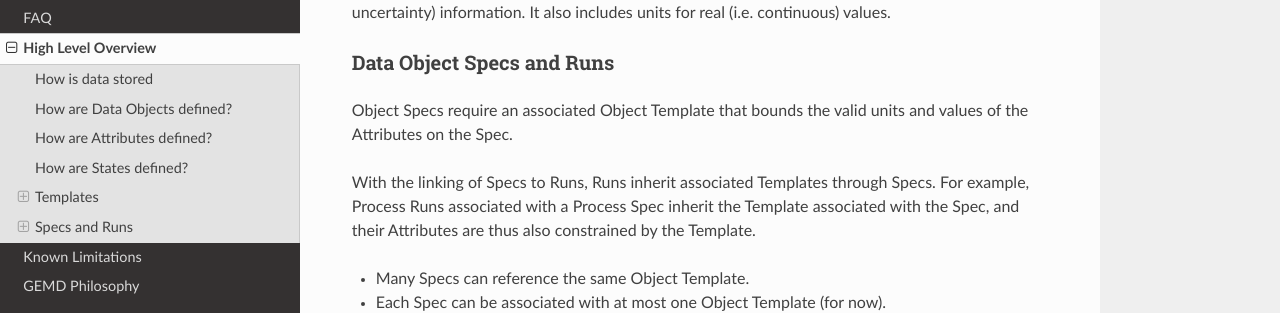
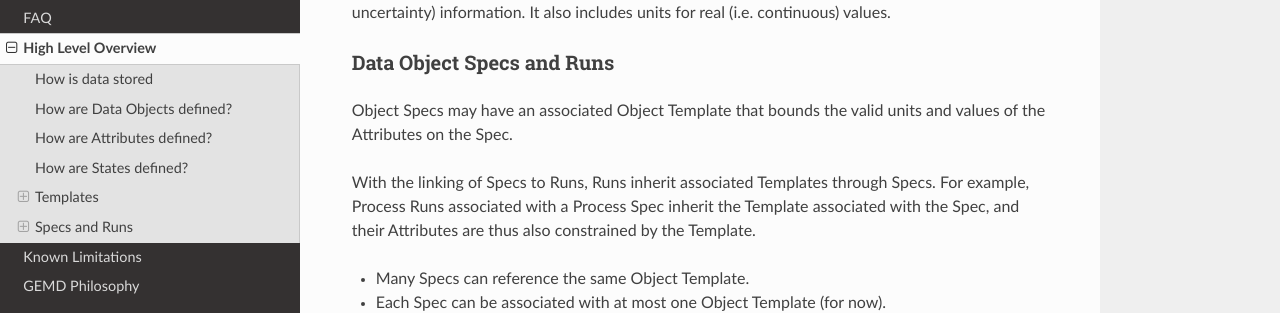
Before and after one commit to CitrineInformatics/gemd-docs, an MkDocs documentation site: the page built from docs/high-level-overview.md, in a window 1280 px wide and 900 px high, scrolled down 6514 px. Shown: the part 157-470 px from the top of the window. Built offline with MkDocs 1.6.1, drawn with Linux system fonts in a browser that asks for light colours; nearby versions of some CDN libraries.

Commit message:
fixed statement about templates being required. updated gitignore to ignore .idea files from InelliJ

```diff
--- a/docs/high-level-overview.md
+++ b/docs/high-level-overview.md
@@ -182,7 +182,7 @@ It also includes units for real (i.e. continuous) values.
 
 
 ### Data Object Specs and Runs
-Object Specs require an associated Object Template that bounds the valid units and values of the Attributes on the Spec.
+Object Specs may have an associated Object Template that bounds the valid units and values of the Attributes on the Spec.
 
 With the linking of Specs to Runs, Runs inherit associated Templates through Specs.
 For example, Process Runs associated with a Process Spec inherit the Template associated with the Spec, and their Attributes are thus also constrained by the Template.
```
Also changed, not shown: 1 other file.
